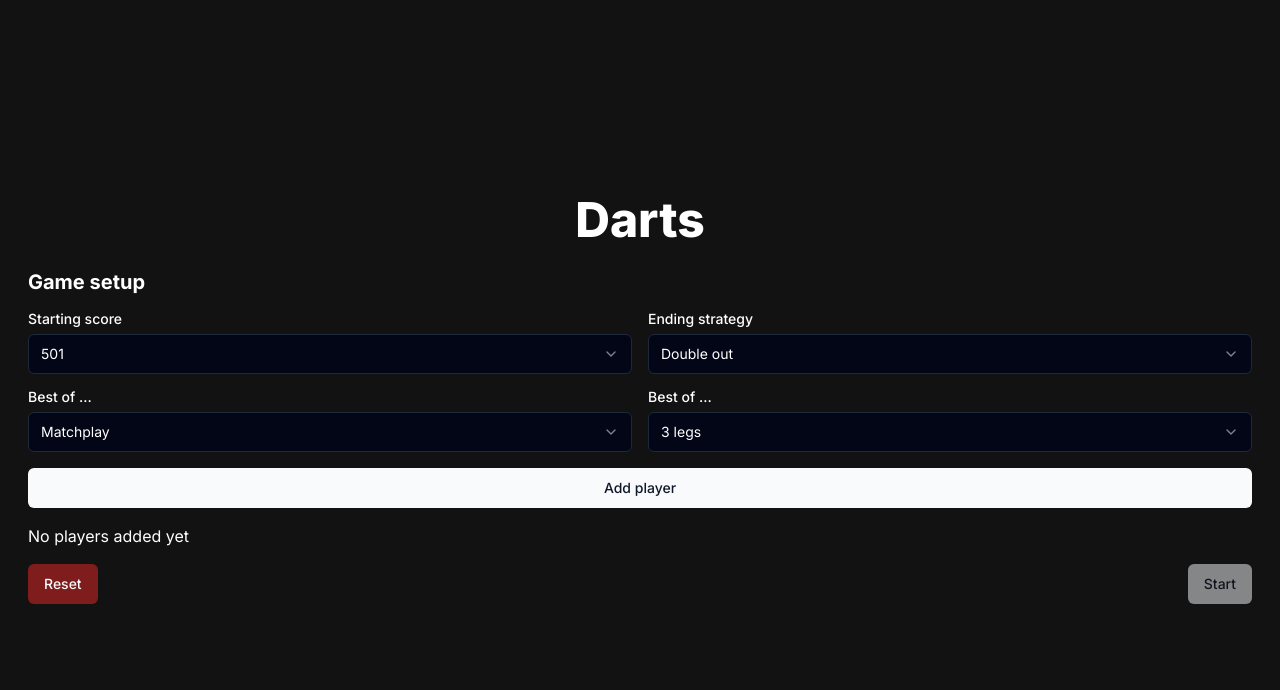
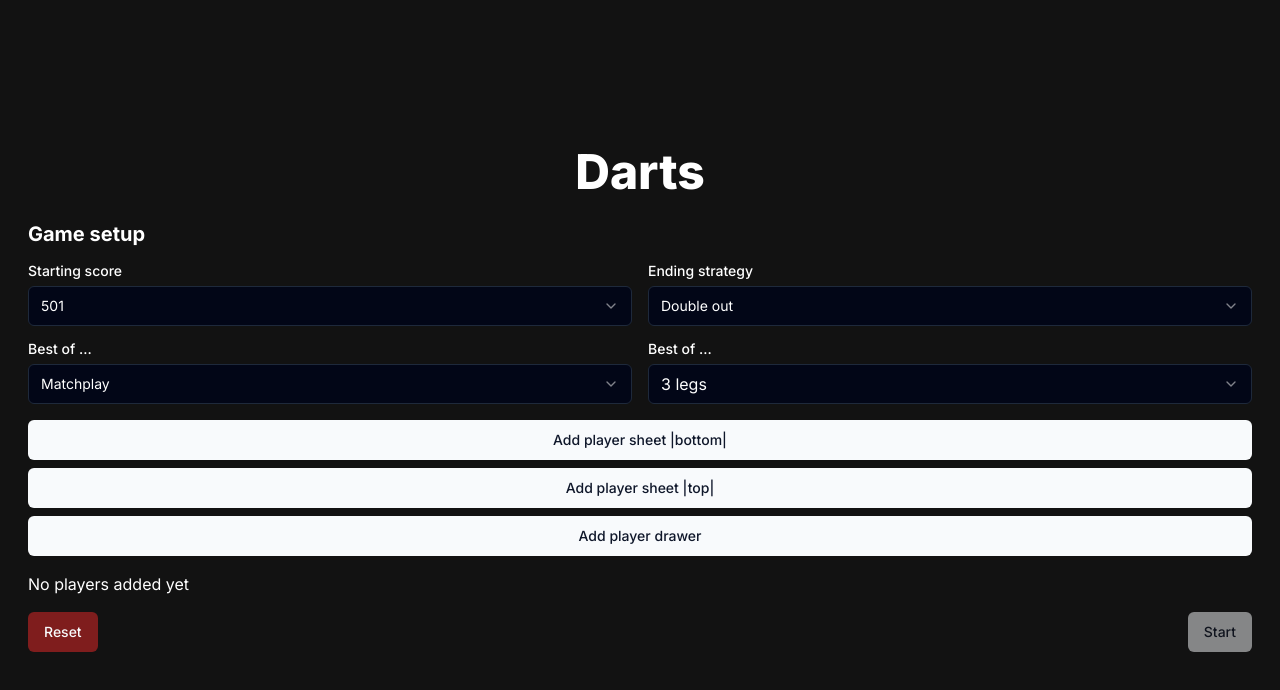
Before and after one commit to DaWadjet/Darts-Sidekick, a Next.js app: page / in a window 1280 px wide. Shown: the top 690 px of the page. Built offline with nearby package versions, Linux system fonts and the light colour scheme.

Commit message:
experiment with various dropdown sizes & sheet/drawer usage

```diff
--- a/app/page.tsx
+++ b/app/page.tsx
@@ -7,7 +7,7 @@ import {
   useGameStore,
   usePlayers,
 } from "@/store/GameProvider";
-import { FC, useCallback, useRef } from "react";
+import { FC, useCallback } from "react";
 
 import {
   Select,
@@ -23,27 +23,33 @@ import {
   STARTING_POINT_POSSIBILITIES,
 } from "@/app/lib/types";
 import { Button } from "@/components/ui/button";
-import { Input } from "@/components/ui/input";
 import { Label } from "@/components/ui/label";
 import { Separator } from "@/components/ui/separator";
-import {
-  Sheet,
-  SheetClose,
-  SheetContent,
-  SheetFooter,
-  SheetHeader,
-  SheetTitle,
-  SheetTrigger,
-} from "@/components/ui/sheet";
+
+import AddPlayerDrawer from "@/app/lib/components/AddPlayerDrawer";
+import AddPlayerSheet from "@/app/lib/components/AddPlayerSheet";
 import {
   Tooltip,
   TooltipContent,
   TooltipProvider,
   TooltipTrigger,
 } from "@/components/ui/tooltip";
+import { cn } from "@/lib/utils";
+import { ScrollArea, Scrollbar } from "@radix-ui/react-scroll-area";
+import { useDebounce, useToggle } from "react-use";
 
 const Game: FC = () => {
-  const newPlayerInputRef = useRef<HTMLInputElement>(null);
+  const [pointerEventsDebounced, togglePointerEventsDebounced] =
+    useToggle(false);
+  const [isSelectOpen, toggleSelectOpen] = useToggle(false);
+  useDebounce(
+    () => {
+      togglePointerEventsDebounced(isSelectOpen);
+    },
+    50,
+    [isSelectOpen]
+  );
+
   const actions = useGameActions();
   const startingPointAmount = useGameStore()(
     useCallback((store) => store.startingPointAmount, [])
@@ -59,24 +65,12 @@ const Game: FC = () => {
   const currentPlayer = useCurrentPlayer();
   const players = usePlayers();
 
-  const setupDummyGame = useCallback(() => {
-    actions.addPlayer("Player 1");
-    actions.addPlayer("Player 2");
-    actions.addPlayer("Player 3");
-    actions.addPlayer("Player 4");
-    actions.addPlayer("Player 5");
-    actions.setStartingPointAmount(701);
-    actions.startGame();
-    //@react-hooks/exhaustive-deps
-  }, [actions]);
-
   return (
     <main className="flex h-[100svh] flex-col mx-auto items-center gap-6 justify-center container p-3">
       <h1 className="text-5xl font-extrabold text-white">Darts</h1>
       {hasGameStarted ? (
         <>
-          {/* TODO: change to scrollarea */}
-          <div className="flex flex-col w-full gap-2 overflow-y-auto">
+          <ScrollArea className="w-full">
             {players.map((player) => (
               <PlayerDisplay
                 player={player}
@@ -84,7 +78,8 @@ const Game: FC = () => {
                 isCurrentPlayer={currentPlayer?.id === player.id}
               />
             ))}
-          </div>
+            <Scrollbar orientation="vertical" />
+          </ScrollArea>
           <Keyboard />
         </>
       ) : (
@@ -94,6 +89,7 @@ const Game: FC = () => {
             <div className="flex flex-col gap-2 w-full">
               <Label htmlFor="startingScore">Starting score</Label>
               <Select
+                onOpenChange={toggleSelectOpen}
                 name="startingScore"
                 value={startingPointAmount.toString()}
                 onValueChange={(newValue) =>
@@ -116,6 +112,7 @@ const Game: FC = () => {
             <div className="flex flex-col gap-2 w-full">
               <Label htmlFor="endingStrategy">Ending strategy</Label>
               <Select
+                onOpenChange={toggleSelectOpen}
                 name="endingStrategy"
                 value={endingStrategy}
                 onValueChange={actions.setEndingStrategy}
@@ -132,6 +129,7 @@ const Game: FC = () => {
             <div className="flex flex-col gap-2 w-full">
               <Label htmlFor="sets">Best of ...</Label>
               <Select
+                onOpenChange={toggleSelectOpen}
                 name="sets"
                 value={sets.toString()}
                 onValueChange={(newValue) =>
@@ -151,9 +149,10 @@ const Game: FC = () => {
                 </SelectContent>
               </Select>
             </div>
-            <div className="flex flex-col gap-2 w-full">
+            <div className="flex flex-col gap-2 w-full text-base">
               <Label htmlFor="legs">Best of ...</Label>
               <Select
+                onOpenChange={toggleSelectOpen}
                 name="legs"
                 value={legs.toString()}
                 onValueChange={(newValue) =>
@@ -161,12 +160,16 @@ const Game: FC = () => {
                   actions.setLegs(parseInt(newValue))
                 }
               >
-                <SelectTrigger className="w-full">
+                <SelectTrigger className="w-full text-base">
                   <SelectValue placeholder="Legs" />
                 </SelectTrigger>
                 <SelectContent className="max-h-72">
                   {LEGS_POSSIBILITIES.map((value) => (
-                    <SelectItem key={value} value={value.toString()}>
+                    <SelectItem
+                      key={value}
+                      value={value.toString()}
+                      className="text-base"
+                    >
                       {value === 1 ? "1 leg" : `${value} legs`}
                     </SelectItem>
                   ))}
@@ -188,40 +191,18 @@ const Game: FC = () => {
               <Separator />
             </div>
           ))}
-          <Sheet>
-            <SheetTrigger asChild>
-              <Button>Add player</Button>
-            </SheetTrigger>
-            <SheetContent
-              side="bottom"
-              className="flex flex-col gap-5 border-slate-600 rounded-t-md shadow-md"
-            >
-              <SheetHeader>
-                <SheetTitle>Add new player</SheetTitle>
-              </SheetHeader>
-              <Input
-                placeholder="Player name"
-                ref={newPlayerInputRef}
-                autoFocus
-              />
-
-              <SheetFooter>
-                <SheetClose asChild>
-                  <Button
-                    type="button"
-                    className="self-end"
-                    onClick={() =>
-                      // TODO: add validation
-                      newPlayerInputRef.current &&
-                      actions.addPlayer(newPlayerInputRef.current.value)
-                    }
-                  >
-                    Add
-                  </Button>
-                </SheetClose>
-              </SheetFooter>
-            </SheetContent>
-          </Sheet>
+          <div
+            className={cn(
+              "flex flex-col gap-2 w-full ",
+              pointerEventsDebounced
+                ? "pointer-events-none"
+                : "pointer-events-auto"
+            )}
+          >
+            <AddPlayerSheet side="bottom" />
+            <AddPlayerSheet side="top" />
+            <AddPlayerDrawer />
+          </div>
 
           {!players.length && <div>No players added yet</div>}
 
```
